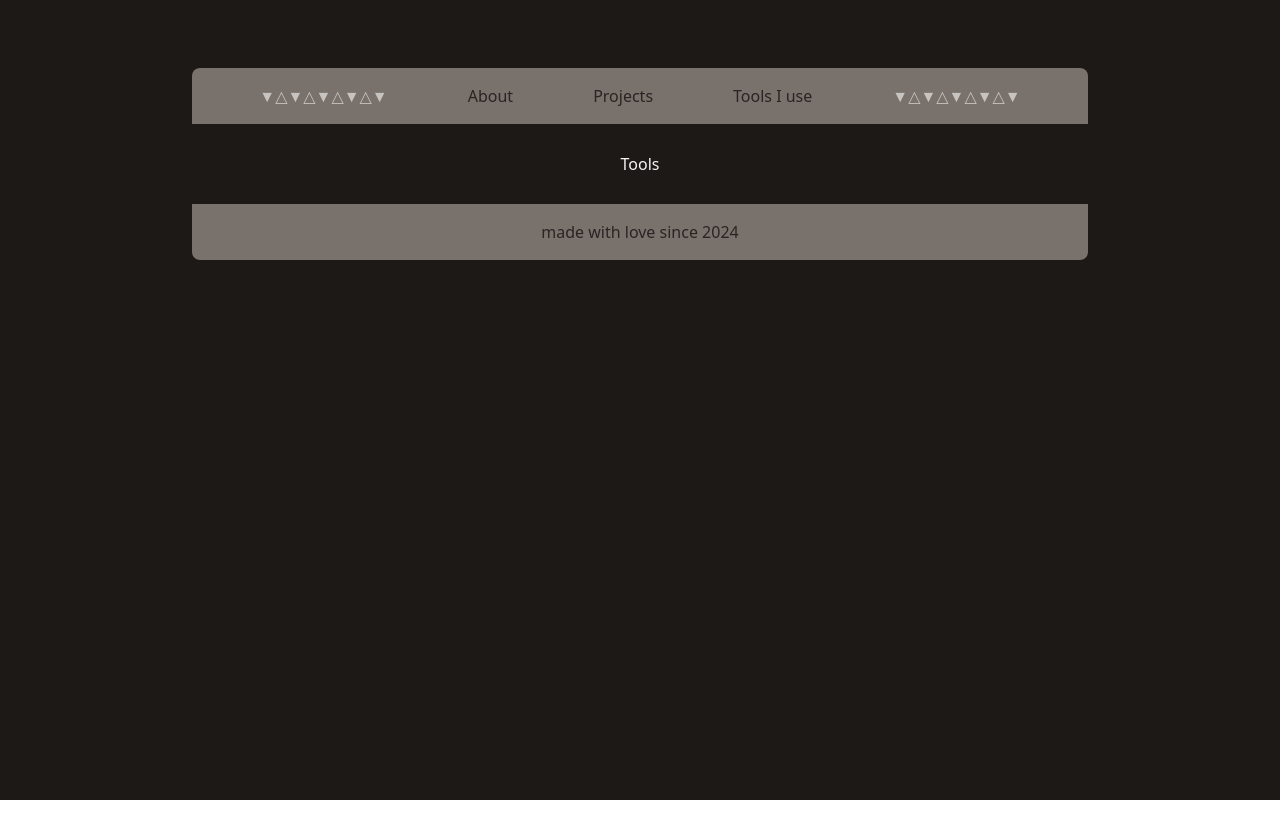
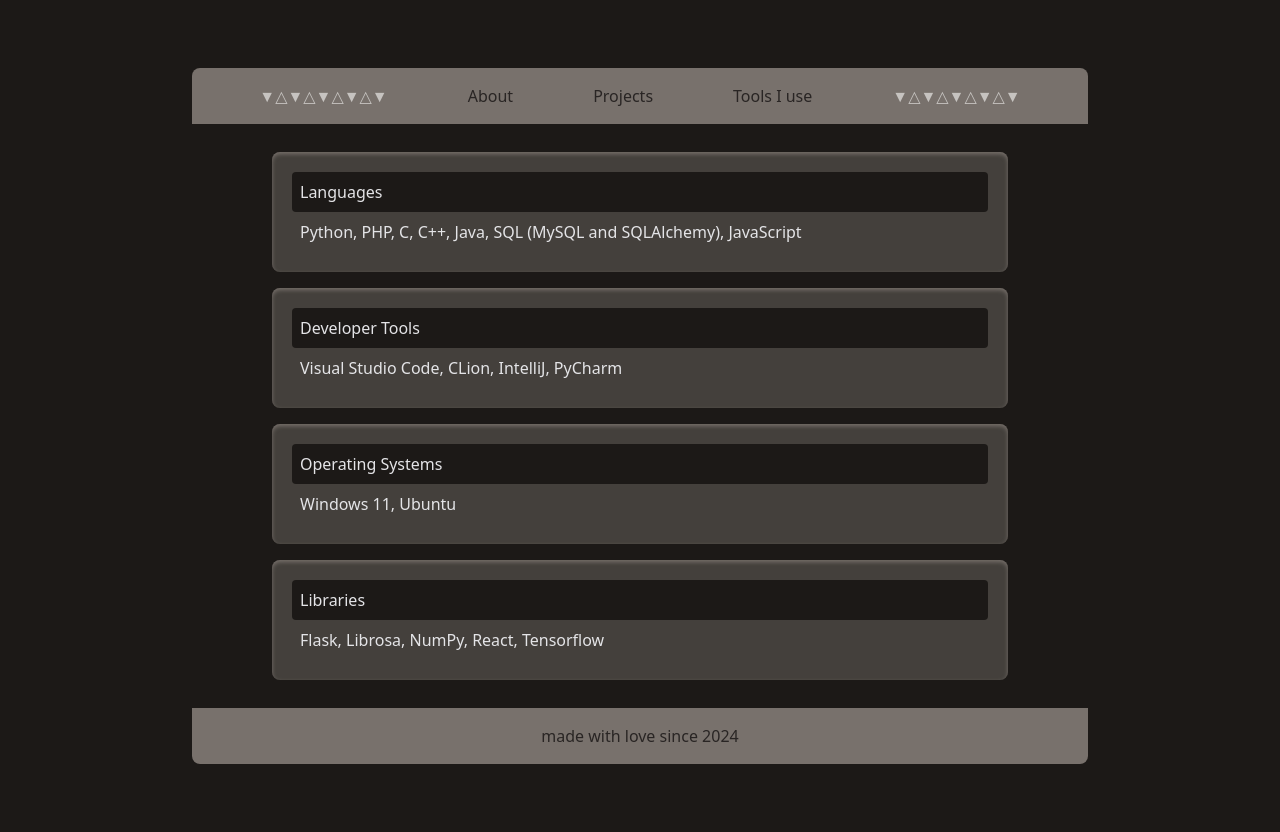
Before and after one commit to raspberryhelp/personalwebsite_2, a React (Vite) app in the folder personalwebsite_2/: page /tools in a window 1280 px wide. Before the commit the page ends 800 px from the top, so only its background shows below. Built offline with nearby package versions, Linux system fonts and the light colour scheme.

Commit message:
added tools, fixed cards being too close in text, FINALLY fixed the background

```diff
--- a/personalwebsite_2/src/About.jsx
+++ b/personalwebsite_2/src/About.jsx
@@ -15,7 +15,7 @@ function About() {
   const randomgreet = greetings[Math.floor(Math.random() * greetings.length)];
   return (
     <>
-    <div className = "container  bg-stone-700 rounded-lg flex p-5 max-w-4xl mx-auto hover:scale-110 transition-transform hover:ring-1 text-zinc-200 ring-offset-2 ">
+    <div className = "container  bg-stone-700 rounded-lg shadow-inner shadow-stone-500 flex  p-5 max-w-4xl mx-auto hover:scale-110 transition-transform hover:ring-1 text-zinc-200 ring-offset-2 ">
         <img class ="float-left mx-auto object-cover max-h-40 rounded-lg px-10" src={neuv}/>
         <div className="text-zinc-200">{randomgreet} </div>
 
--- a/personalwebsite_2/src/App.jsx
+++ b/personalwebsite_2/src/App.jsx
@@ -21,7 +21,7 @@ function App() {
         content="width=device-width, initial-scale=1.0"
       ></meta>
       <BrowserRouter>
-      <div class="bg-custom-blue h-screen">
+      <div class="bg-custom-blue min-h-screen bg-auto">
         <div className="container text-center mx-auto text-stone-100 p-10">
 
           <Nav />
--- a/personalwebsite_2/src/Projects.jsx
+++ b/personalwebsite_2/src/Projects.jsx
@@ -5,10 +5,10 @@ const projectsset = [{pname:"Walnut Counter", info:"This very website"},
   {pname:"CraftingConecxions", info:"Project made in WeHACK"},  {pname:"Classif.ai", info:"Made alongside AIS as part of AIM. Classifies genre based on user input using a CNN network that utilizes transfer learning during training."}]
 
   const Card = ({ card, index }) => (
-    <div className="bg-stone-700 rounded-lg shadow-inner shadow-stone-500 p-5 mb-4" key = {index}>
+    <div className="bg-stone-700 rounded-lg shadow-inner shadow-stone-500 p-5 mb-4 hover:scale-110 transition-transform hover:ring-1 text-zinc-200 ring-offset-2 " key = {index}>
       <div className="text-zinc-200 text-left">
         <div className="bg-custom-blue p-2 rounded">{card.pname}</div>
-        <p>{card.info}</p>
+        <p className='p-2'>{card.info}</p>
       </div>
     </div>
   );
--- a/personalwebsite_2/src/Tools.jsx
+++ b/personalwebsite_2/src/Tools.jsx
@@ -1,8 +1,26 @@
 import React from 'react'
 
+
+const toolset = [{pname:"Languages", info:"Python, PHP, C, C++, Java, SQL (MySQL and SQLAlchemy), JavaScript"},
+  {pname:"Developer Tools", info:"Visual Studio Code, CLion, IntelliJ, PyCharm"},
+  {pname:"Operating Systems", info:"Windows 11, Ubuntu"},
+  {pname:"Libraries", info:"Flask, Librosa, NumPy, React, Tensorflow"},
+]
+const Card = ({ card, index }) => (
+  <div className="bg-stone-700 rounded-lg shadow-inner shadow-stone-500 p-5 mb-4 hover:scale-110 transition-transform hover:ring-1 text-zinc-200 ring-offset-2 " key = {index}>
+    <div className="text-zinc-200 text-left">
+      <div className="bg-custom-blue p-2 rounded">{card.pname}</div>
+      <p className='p-2'>{card.info}</p>
+    </div>
+  </div>
+);
 function Tools() {
   return (
-    <div>Tools</div>
+    <div className="container max-w-4xl mx-auto">
+    {toolset.map((card, index) => (
+        <Card card={card} key={index} />
+      ))}
+  </div>
   )
 }
 
```
